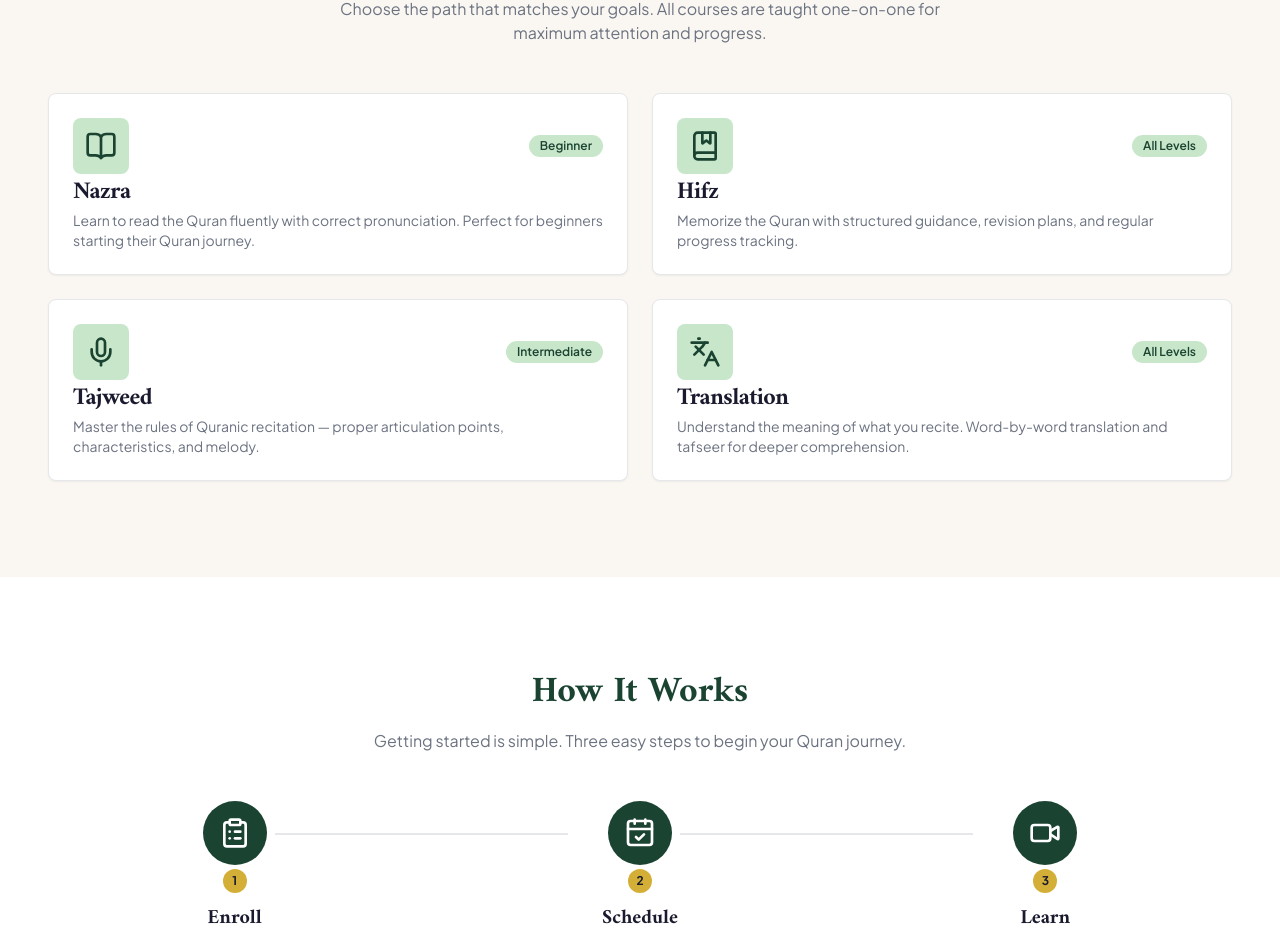
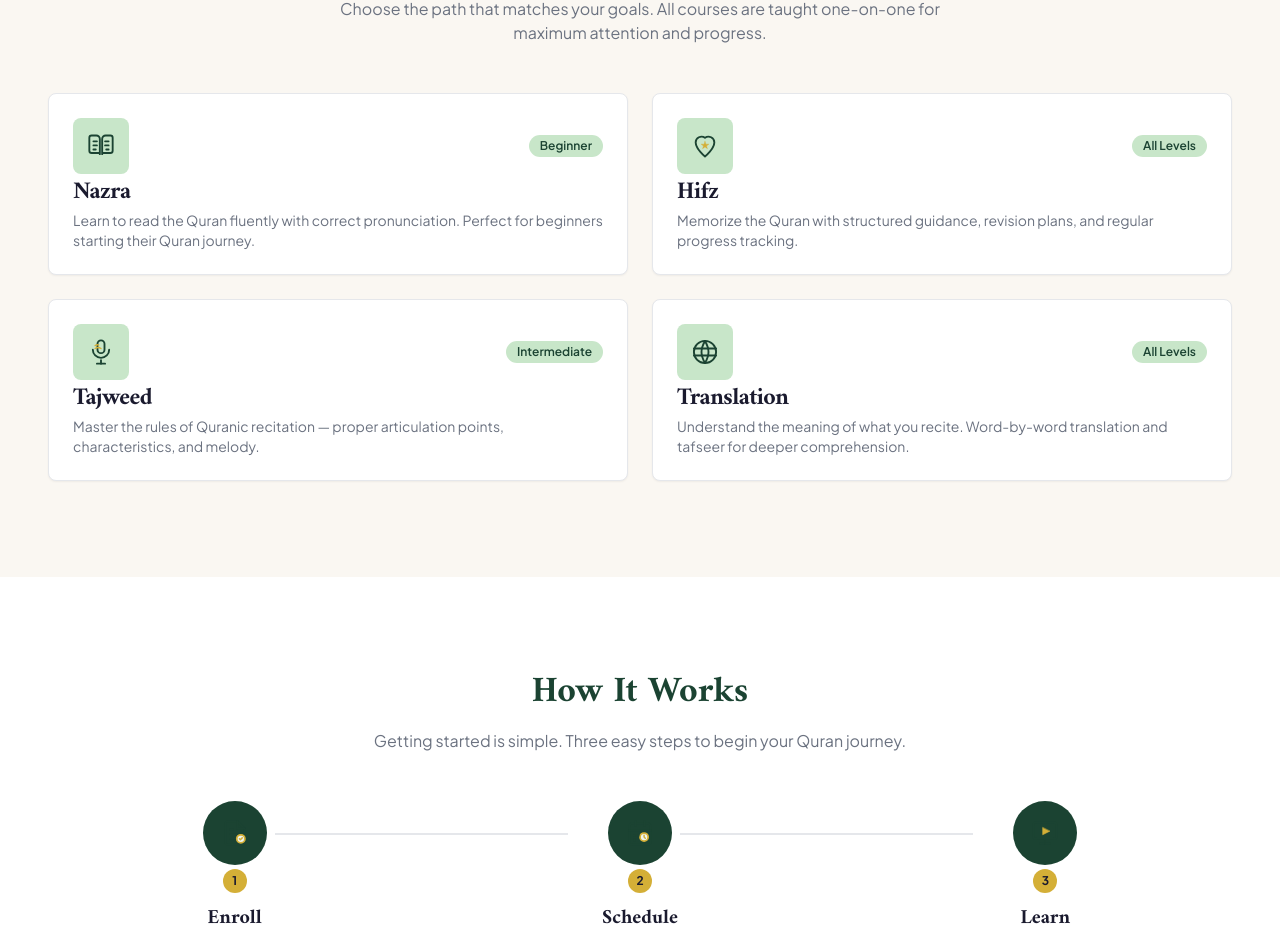
Before and after one commit to Syedawais987/noorpath, a Next.js app: page / in a window 1280 px wide. Shown: the part 1378-2322 px from the top of the page. Built offline with nearby package versions, Linux system fonts and the light colour scheme; no server answers; a web font is replaced by a local one.

Commit message:
feat: add hero image, custom SVG icons for courses & how-it-works

```diff
--- a/components/sections/AboutSection.tsx
+++ b/components/sections/AboutSection.tsx
@@ -41,7 +41,7 @@ export function AboutSection() {
             About Your Teacher
           </h2>
           <p className="mx-auto mt-4 max-w-2xl text-muted">
-            Alma E Deen is a passionate Quran teacher dedicated to making Quranic
+            I am a passionate Quran teacher dedicated to making Quranic
             education accessible, personal, and effective. Her approach combines
             traditional teaching methods with modern tools for the best learning
             experience.
--- a/components/sections/CoursesSection.tsx
+++ b/components/sections/CoursesSection.tsx
@@ -1,34 +1,34 @@
 "use client";
 
 import { motion } from "framer-motion";
-import { BookOpen, BookMarked, Mic, Languages } from "lucide-react";
 import { Card, CardHeader, CardTitle, CardDescription } from "@/components/ui/card";
 import { Badge } from "@/components/ui/badge";
+import { NazraIcon, HifzIcon, TajweedIcon, TranslationIcon } from "@/components/ui/custom-icons";
 
 const courses = [
   {
-    icon: <BookOpen className="h-8 w-8 text-primary" />,
+    icon: <NazraIcon />,
     title: "Nazra",
     description:
       "Learn to read the Quran fluently with correct pronunciation. Perfect for beginners starting their Quran journey.",
     level: "Beginner",
   },
   {
-    icon: <BookMarked className="h-8 w-8 text-primary" />,
+    icon: <HifzIcon />,
     title: "Hifz",
     description:
       "Memorize the Quran with structured guidance, revision plans, and regular progress tracking.",
     level: "All Levels",
   },
   {
-    icon: <Mic className="h-8 w-8 text-primary" />,
+    icon: <TajweedIcon />,
     title: "Tajweed",
     description:
       "Master the rules of Quranic recitation — proper articulation points, characteristics, and melody.",
     level: "Intermediate",
   },
   {
-    icon: <Languages className="h-8 w-8 text-primary" />,
+    icon: <TranslationIcon />,
     title: "Translation",
     description:
       "Understand the meaning of what you recite. Word-by-word translation and tafseer for deeper comprehension.",
--- a/components/sections/HeroSection.tsx
+++ b/components/sections/HeroSection.tsx
@@ -1,6 +1,7 @@
 "use client";
 
 import Link from "next/link";
+import Image from "next/image";
 import { motion } from "framer-motion";
 import { BookOpen, Calendar } from "lucide-react";
 import { Button } from "@/components/ui/button";
@@ -67,10 +68,14 @@ export function HeroSection() {
           animate={{ opacity: 1, scale: 1 }}
           transition={{ duration: 0.3, ease: "easeOut", delay: 0.1 }}
         >
-          <div className="relative h-64 w-64 overflow-hidden rounded-full border-4 border-secondary/30 bg-primary-foreground/10 sm:h-80 sm:w-80">
-            <div className="flex h-full w-full items-center justify-center">
-              <BookOpen className="h-24 w-24 text-secondary/50" />
-            </div>
+          <div className="relative h-64 w-64 overflow-hidden rounded-full border-4 border-secondary/30 sm:h-80 sm:w-80">
+            <Image
+              src="/images/hero.png"
+              alt="Alma E Deen — Quran Teacher"
+              fill
+              className="object-cover"
+              priority
+            />
           </div>
         </motion.div>
       </div>
--- a/components/sections/HowItWorksSection.tsx
+++ b/components/sections/HowItWorksSection.tsx
@@ -1,25 +1,25 @@
 "use client";
 
 import { motion } from "framer-motion";
-import { ClipboardList, CalendarCheck, Video } from "lucide-react";
+import { EnrollIcon, ScheduleIcon, LearnIcon } from "@/components/ui/custom-icons";
 
 const steps = [
   {
-    icon: <ClipboardList className="h-8 w-8 text-primary-foreground" />,
+    icon: <EnrollIcon />,
     number: "1",
     title: "Enroll",
     description:
       "Fill out a quick enrollment form with your details, learning goals, and preferred schedule.",
   },
   {
-    icon: <CalendarCheck className="h-8 w-8 text-primary-foreground" />,
+    icon: <ScheduleIcon />,
     number: "2",
     title: "Schedule",
     description:
       "Once approved, book your class times from available slots that suit your timezone.",
   },
   {
-    icon: <Video className="h-8 w-8 text-primary-foreground" />,
+    icon: <LearnIcon />,
     number: "3",
     title: "Learn",
     description:
--- /dev/null
+++ b/components/ui/custom-icons.tsx
@@ -0,0 +1,89 @@
+export function NazraIcon({ className }: { className?: string }) {
+  return (
+    <svg className={className} width="28" height="28" viewBox="0 0 24 24" fill="none" stroke="#1B4332" strokeWidth="1.6" strokeLinecap="round" strokeLinejoin="round">
+      <path d="M2 5a2 2 0 0 1 2-2h4a3 3 0 0 1 3 3v13a1 1 0 0 0-1-1H4a2 2 0 0 1-2-2V5z" />
+      <path d="M22 5a2 2 0 0 0-2-2h-4a3 3 0 0 0-3 3v13a1 1 0 0 1 1-1h6a2 2 0 0 0 2-2V5z" />
+      <line x1="5.5" y1="8" x2="8.5" y2="8" />
+      <line x1="5.5" y1="11.5" x2="8.5" y2="11.5" />
+      <line x1="5.5" y1="15" x2="7.5" y2="15" />
+      <line x1="15.5" y1="8" x2="18.5" y2="8" />
+      <line x1="15.5" y1="11.5" x2="18.5" y2="11.5" />
+      <line x1="16.5" y1="15" x2="18.5" y2="15" />
+    </svg>
+  );
+}
+
+export function HifzIcon({ className }: { className?: string }) {
+  return (
+    <svg className={className} width="28" height="28" viewBox="0 0 24 24" fill="none" stroke="#1B4332" strokeWidth="1.6" strokeLinecap="round" strokeLinejoin="round">
+      <path d="M12 21C12 21 4 14.5 4 9a5 5 0 0 1 8-4 5 5 0 0 1 8 4c0 5.5-8 12-8 12z" />
+      <polygon points="12,8 12.8,10.4 15.4,10.4 13.3,11.9 14.1,14.3 12,12.8 9.9,14.3 10.7,11.9 8.6,10.4 11.2,10.4" fill="#D4AF37" stroke="#D4AF37" strokeWidth="0.3" strokeLinejoin="round" />
+    </svg>
+  );
+}
+
+export function TajweedIcon({ className }: { className?: string }) {
+  return (
+    <svg className={className} width="28" height="28" viewBox="0 0 24 24" fill="none" stroke="#1B4332" strokeWidth="1.6" strokeLinecap="round" strokeLinejoin="round">
+      <rect x="9" y="2" width="6" height="11" rx="3" />
+      <path d="M5 10a7 7 0 0 0 14 0" />
+      <line x1="12" y1="19" x2="12" y2="22" />
+      <line x1="8.5" y1="22" x2="15.5" y2="22" />
+      <path d="M7 6.5c1-.8 2-1 3-0.5" stroke="#D4AF37" strokeWidth="1.2" />
+      <path d="M7 9c1.5-1 3.5-1 5 0" stroke="#D4AF37" strokeWidth="1.2" />
+    </svg>
+  );
+}
+
+export function TranslationIcon({ className }: { className?: string }) {
+  return (
+    <svg className={className} width="28" height="28" viewBox="0 0 24 24" fill="none" stroke="#1B4332" strokeWidth="1.6" strokeLinecap="round" strokeLinejoin="round">
+      <circle cx="12" cy="12" r="9.5" />
+      <path d="M12 2.5C10 6 9 9 9 12s1 6 3 9.5" />
+      <path d="M12 2.5C14 6 15 9 15 12s-1 6-3 9.5" />
+      <line x1="2.5" y1="9" x2="21.5" y2="9" />
+      <line x1="2.5" y1="15" x2="21.5" y2="15" />
+    </svg>
+  );
+}
+
+export function EnrollIcon({ className }: { className?: string }) {
+  return (
+    <svg className={className} width="28" height="28" viewBox="0 0 24 24" fill="none" stroke="#1B4332" strokeWidth="1.6" strokeLinecap="round" strokeLinejoin="round">
+      <path d="M14 2H6a2 2 0 0 0-2 2v16a2 2 0 0 0 2 2h12a2 2 0 0 0 2-2V8z" />
+      <polyline points="14 2 14 8 20 8" />
+      <line x1="8" y1="13" x2="14" y2="13" />
+      <line x1="8" y1="17" x2="14" y2="17" />
+      <polyline points="10 9 9 9 8 9" />
+      <circle cx="17" cy="17" r="3.5" fill="#EEF4F0" stroke="#D4AF37" strokeWidth="1.5" />
+      <path d="M15.8 17l.8.8 1.6-1.6" stroke="#D4AF37" strokeWidth="1.3" />
+    </svg>
+  );
+}
+
+export function ScheduleIcon({ className }: { className?: string }) {
+  return (
+    <svg className={className} width="28" height="28" viewBox="0 0 24 24" fill="none" stroke="#1B4332" strokeWidth="1.6" strokeLinecap="round" strokeLinejoin="round">
+      <rect x="3" y="4" width="18" height="18" rx="2.5" />
+      <line x1="16" y1="2" x2="16" y2="6" />
+      <line x1="8" y1="2" x2="8" y2="6" />
+      <line x1="3" y1="10" x2="21" y2="10" />
+      <circle cx="15.5" cy="15.5" r="3.5" fill="#EEF4F0" stroke="#D4AF37" strokeWidth="1.5" />
+      <polyline points="15.5 14 15.5 15.5 16.5 16.5" stroke="#D4AF37" strokeWidth="1.3" />
+      <rect x="6" y="13" width="2" height="2" rx=".5" fill="#1B4332" stroke="none" />
+      <rect x="6" y="17" width="2" height="2" rx=".5" fill="#1B4332" stroke="none" opacity=".4" />
+      <rect x="10" y="13" width="2" height="2" rx=".5" fill="#1B4332" stroke="none" opacity=".4" />
+    </svg>
+  );
+}
+
+export function LearnIcon({ className }: { className?: string }) {
+  return (
+    <svg className={className} width="28" height="28" viewBox="0 0 24 24" fill="none" stroke="#1B4332" strokeWidth="1.6" strokeLinecap="round" strokeLinejoin="round">
+      <rect x="2" y="3" width="20" height="14" rx="2.5" />
+      <line x1="8" y1="21" x2="16" y2="21" />
+      <line x1="12" y1="17" x2="12" y2="21" />
+      <polygon points="10,7.5 10,13.5 16,10.5" fill="#D4AF37" stroke="#D4AF37" strokeWidth="0.5" strokeLinejoin="round" />
+    </svg>
+  );
+}
--- a/lib/email.ts
+++ b/lib/email.ts
@@ -5,7 +5,7 @@ const resend = process.env.RESEND_API_KEY
   ? new Resend(process.env.RESEND_API_KEY)
   : null;
 
-const FROM_EMAIL = "NoorPath <noreply@noorpath.com>";
+const FROM_EMAIL = process.env.FROM_EMAIL || "NoorPath <onboarding@resend.dev>";
 
 interface SendEmailOptions {
   to: string;
```
Also changed, not shown: app/(public)/images/Hero.png (added), public/images/hero.png (added).
